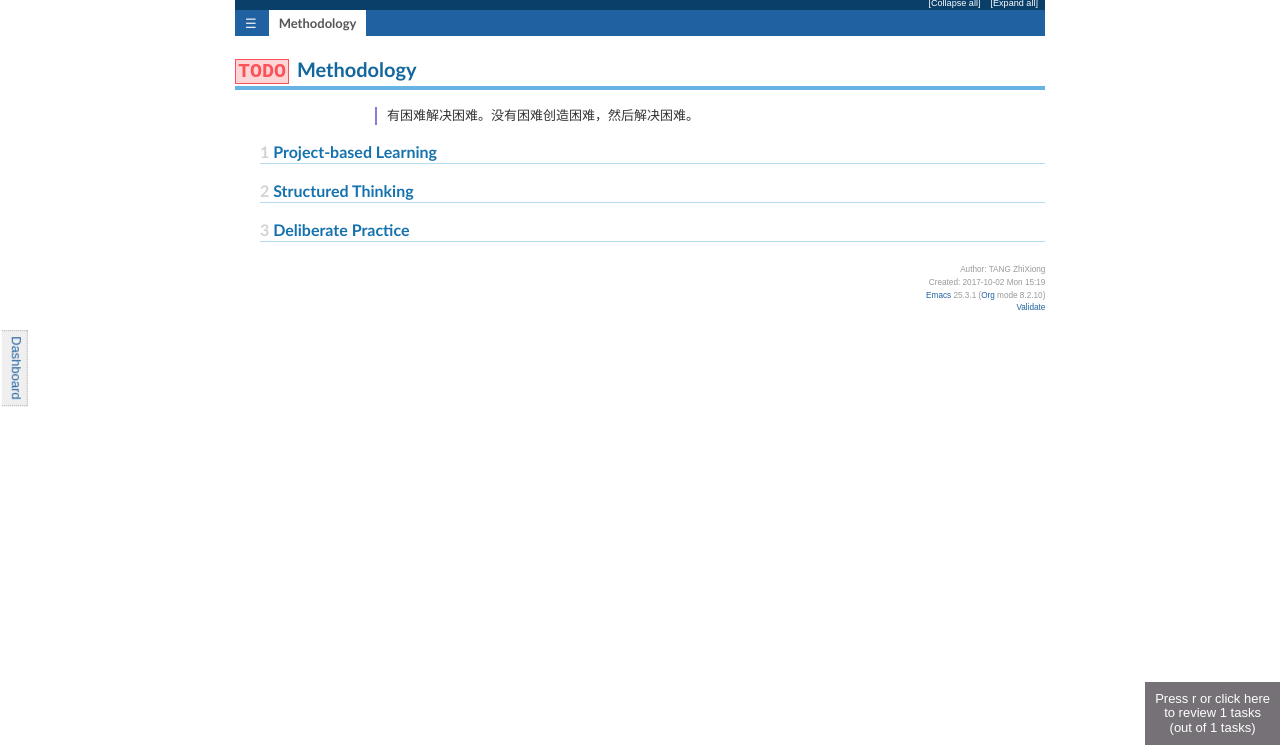
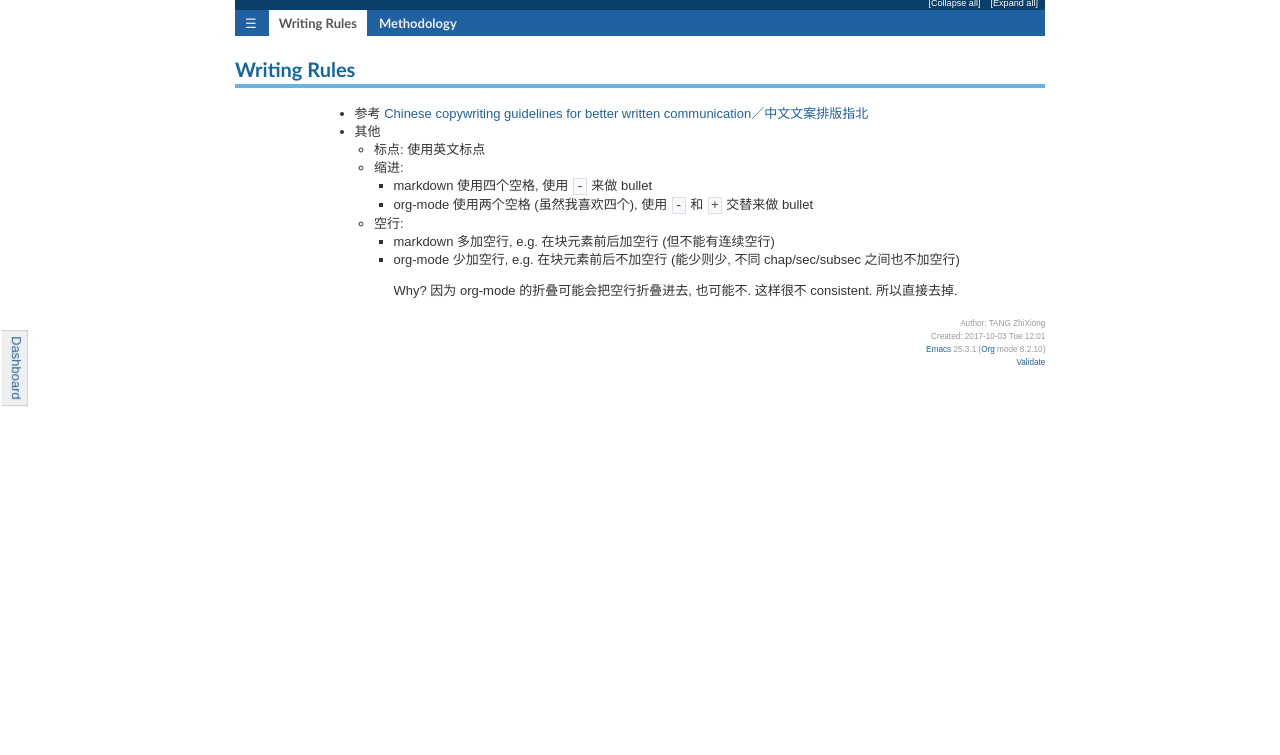
Before and after one commit to district10/readings, a plain HTML site: page index.html in a window 1280 px wide. Shown: the part 45-800 px from the top of the page. Drawn offline with Linux system fonts and the light colour scheme.

Commit message:
should not commit as @district10 this time

```diff
--- a/index.html
+++ b/index.html
@@ -4,7 +4,7 @@
 <html xmlns="http://www.w3.org/1999/xhtml" lang="en" xml:lang="en">
 <head>
 <title>Reading Notes of TZX</title>
-<!-- 2017-10-02 Mon 15:19 -->
+<!-- 2017-10-03 Tue 12:01 -->
 <meta  http-equiv="Content-Type" content="text/html;charset=utf-8" />
 <meta  name="generator" content="Org-mode" />
 <meta  name="author" content="TANG ZhiXiong" />
@@ -163,11 +163,12 @@ for the JavaScript code in this tag.
 <li><a href="#sec-1-2">1.2. Books</a></li>
 </ul>
 </li>
-<li><a href="#sec-2">2. <span class="todo TODO">TODO</span> Methodology</a>
+<li><a href="#sec-2">2. Writing Rules</a></li>
+<li><a href="#sec-3">3. <span class="todo TODO">TODO</span> Methodology</a>
 <ul>
-<li><a href="#sec-2-1">2.1. Project-based Learning</a></li>
-<li><a href="#sec-2-2">2.2. Structured Thinking</a></li>
-<li><a href="#sec-2-3">2.3. Deliberate Practice</a></li>
+<li><a href="#sec-3-1">3.1. Project-based Learning</a></li>
+<li><a href="#sec-3-2">3.2. Structured Thinking</a></li>
+<li><a href="#sec-3-3">3.3. Deliberate Practice</a></li>
 </ul>
 </li>
 </ul>
@@ -206,29 +207,63 @@ for the JavaScript code in this tag.
 </div>
 
 <div id="outline-container-sec-2" class="outline-2">
-<h2 id="sec-2"><span class="section-number-2">2</span> <span class="todo TODO">TODO</span> Methodology</h2>
+<h2 id="sec-2"><span class="section-number-2">2</span> Writing Rules</h2>
 <div class="outline-text-2" id="text-2">
+<ul class="org-ul">
+<li>参考 <a href="https://github.com/sparanoid/chinese-copywriting-guidelines">Chinese copywriting guidelines for better written communication／中文文案排版指北</a>
+</li>
+<li>其他
+<ul class="org-ul">
+<li>标点: 使用英文标点
+</li>
+<li>缩进:
+<ul class="org-ul">
+<li>markdown 使用四个空格, 使用 <code>-</code> 来做 bullet
+</li>
+<li>org-mode 使用两个空格 (虽然我喜欢四个), 使用 <code>-</code> 和 <code>+</code>  交替来做 bullet
+</li>
+</ul>
+</li>
+<li>空行:
+<ul class="org-ul">
+<li>markdown 多加空行, e.g. 在块元素前后加空行 (但不能有连续空行)
+</li>
+<li>org-mode 少加空行, e.g. 在块元素前后不加空行 (能少则少, 不同 chap/sec/subsec 之间也不加空行)
+
+<p>
+Why? 因为 org-mode 的折叠可能会把空行折叠进去, 也可能不. 这样很不 consistent. 所以直接去掉.
+</p>
+</li>
+</ul>
+</li>
+</ul>
+</li>
+</ul>
+</div>
+</div>
+<div id="outline-container-sec-3" class="outline-2">
+<h2 id="sec-3"><span class="section-number-2">3</span> <span class="todo TODO">TODO</span> Methodology</h2>
+<div class="outline-text-2" id="text-3">
 <blockquote>
 <p>
 有困难解决困难。没有困难创造困难，然后解决困难。
 </p>
 </blockquote>
 </div>
-
-<div id="outline-container-sec-2-1" class="outline-3">
-<h3 id="sec-2-1"><span class="section-number-3">2.1</span> Project-based Learning</h3>
+<div id="outline-container-sec-3-1" class="outline-3">
+<h3 id="sec-3-1"><span class="section-number-3">3.1</span> Project-based Learning</h3>
 </div>
-<div id="outline-container-sec-2-2" class="outline-3">
-<h3 id="sec-2-2"><span class="section-number-3">2.2</span> Structured Thinking</h3>
+<div id="outline-container-sec-3-2" class="outline-3">
+<h3 id="sec-3-2"><span class="section-number-3">3.2</span> Structured Thinking</h3>
 </div>
-<div id="outline-container-sec-2-3" class="outline-3">
-<h3 id="sec-2-3"><span class="section-number-3">2.3</span> Deliberate Practice</h3>
+<div id="outline-container-sec-3-3" class="outline-3">
+<h3 id="sec-3-3"><span class="section-number-3">3.3</span> Deliberate Practice</h3>
 </div>
 </div>
 </div>
 <div id="postamble" class="status">
 <p class="author">Author: TANG ZhiXiong</p>
-<p class="date">Created: 2017-10-02 Mon 15:19</p>
+<p class="date">Created: 2017-10-03 Tue 12:01</p>
 <p class="creator"><a href="http://www.gnu.org/software/emacs/">Emacs</a> 25.3.1 (<a href="http://orgmode.org">Org</a> mode 8.2.10)</p>
 <p class="validation"><a href="http://validator.w3.org/check?uri=referer">Validate</a></p>
 </div>
```
Also changed, not shown: 1 other file.
